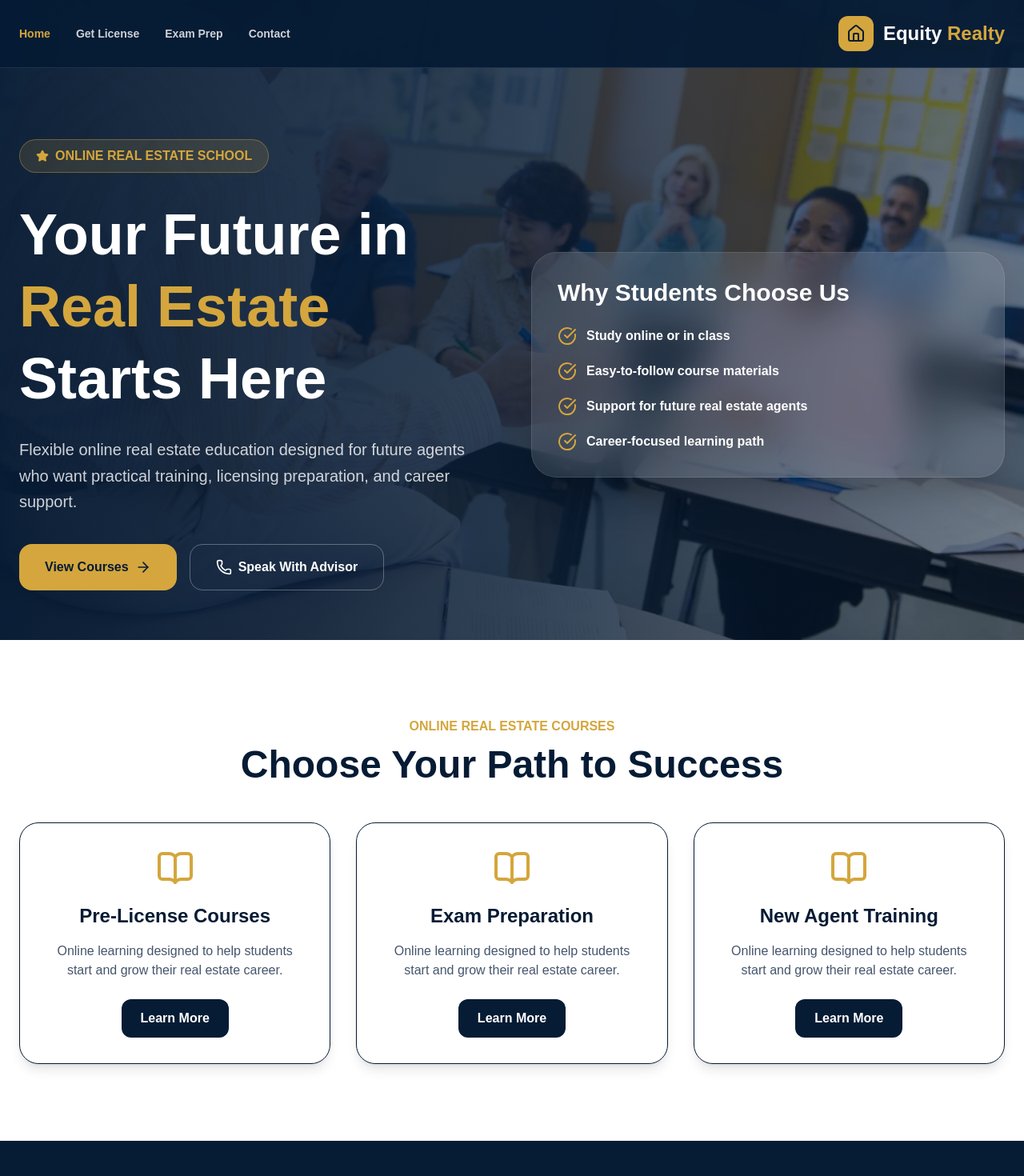
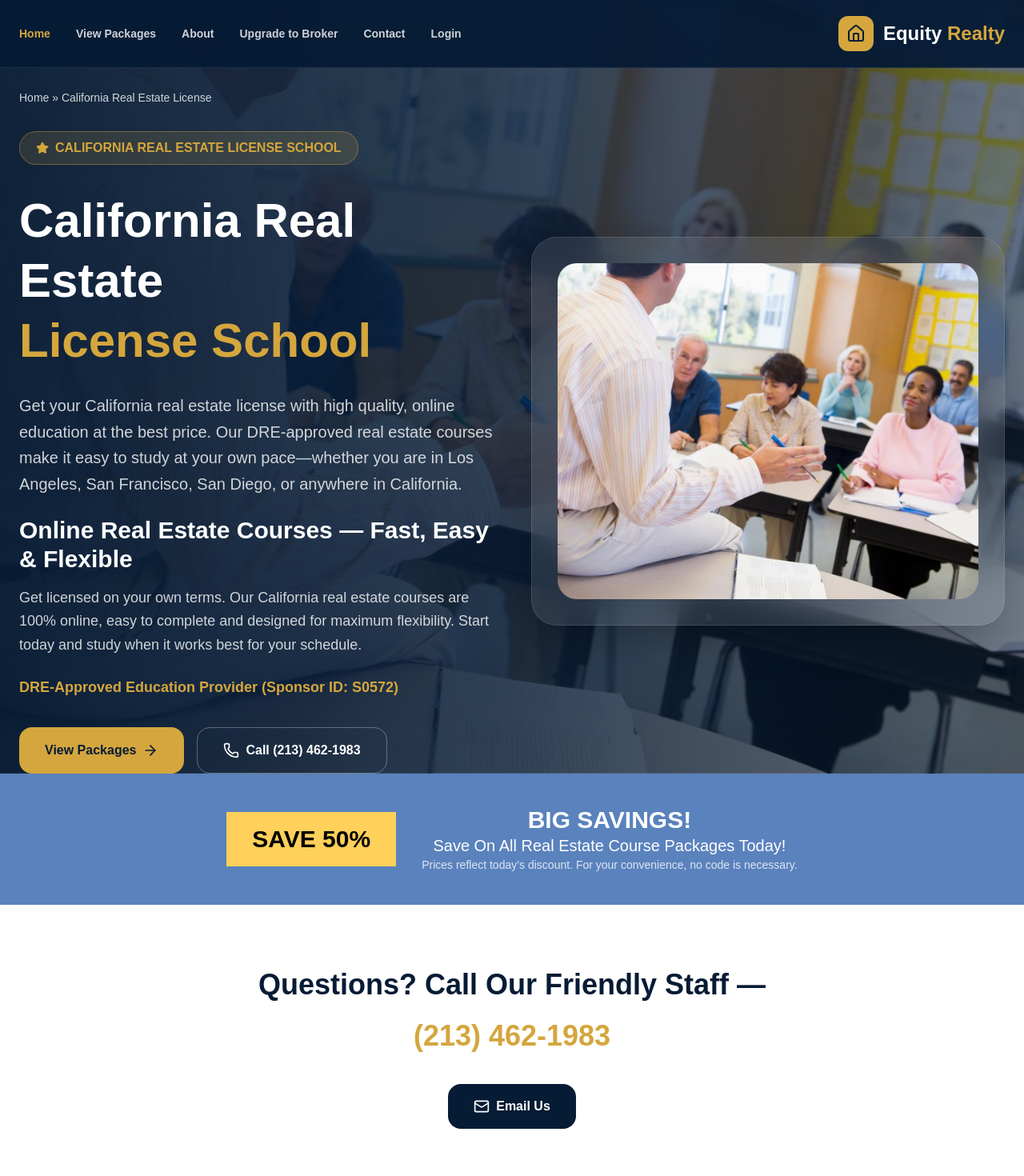
Before and after one commit to 213equity-lgtm/real-estate-school, a Next.js app: page / in a window 1280 px wide. Shown: the top 1470 px of the page at 80% size. Built offline with nearby package versions, Linux system fonts and the light colour scheme.

Commit message:
update landing page content

```diff
--- a/app/page.tsx
+++ b/app/page.tsx
@@ -1,15 +1,6 @@
 "use client";
 
-import {
-  ArrowRight,
-  BookOpen,
-  CheckCircle,
-  GraduationCap,
-  Home,
-  Mail,
-  Phone,
-  Star,
-} from "lucide-react";
+import { ArrowRight, Home, Mail, Phone, Star } from "lucide-react";
 
 export default function HomePage() {
   return (
@@ -18,9 +9,11 @@
         <div className="max-w-7xl mx-auto px-6 py-5 flex justify-between items-center">
           <nav className="hidden md:flex gap-8 text-sm font-bold text-white/80">
             <a className="text-[#d4a63d]" href="#">Home</a>
-            <a href="#courses">Get License</a>
-            <a href="#courses">Exam Prep</a>
+            <a href="#packages">View Packages</a>
+            <a href="#about">About</a>
+            <a href="#broker">Upgrade to Broker</a>
             <a href="#contact">Contact</a>
+            <a href="#login">Login</a>
           </nav>
 
           <div className="flex items-center gap-3">
@@ -43,107 +36,110 @@
       >
         <div className="max-w-7xl mx-auto px-6 pt-28 grid lg:grid-cols-2 gap-12 items-center">
           <div>
+            <div className="text-sm mb-8 text-white/80">
+              Home » California Real Estate License
+            </div>
+
             <div className="inline-flex items-center gap-2 bg-[#d4a63d]/15 border border-[#d4a63d]/40 text-[#d4a63d] px-5 py-2 rounded-full font-bold mb-8">
               <Star className="w-4 h-4 fill-current" />
-              ONLINE REAL ESTATE SCHOOL
+              CALIFORNIA REAL ESTATE LICENSE SCHOOL
             </div>
 
-            <h1 className="text-5xl md:text-7xl font-black leading-tight mb-7">
-              Your Future in <br />
-              <span className="text-[#d4a63d]">Real Estate</span> <br />
-              Starts Here
+            <h1 className="text-4xl md:text-6xl font-black leading-tight mb-7">
+              California Real Estate <br />
+              <span className="text-[#d4a63d]">License School</span>
             </h1>
 
-            <p className="text-xl text-white/80 max-w-2xl leading-relaxed mb-9">
-              Flexible online real estate education designed for future agents
-              who want practical training, licensing preparation, and career support.
+            <p className="text-xl text-white/80 max-w-2xl leading-relaxed mb-6">
+              Get your California real estate license with high quality, online
+              education at the best price. Our DRE-approved real estate courses
+              make it easy to study at your own pace—whether you are in Los
+              Angeles, San Francisco, San Diego, or anywhere in California.
+            </p>
+
+            <h2 className="text-2xl md:text-3xl font-black mb-4">
+              Online Real Estate Courses — Fast, Easy & Flexible
+            </h2>
+
+            <p className="text-lg text-white/80 max-w-2xl leading-relaxed mb-6">
+              Get licensed on your own terms. Our California real estate courses
+              are 100% online, easy to complete and designed for maximum
+              flexibility. Start today and study when it works best for your
+              schedule.
+            </p>
+
+            <p className="text-lg text-[#d4a63d] font-bold mb-9">
+              DRE-Approved Education Provider (Sponsor ID: S0572)
             </p>
 
             <div className="flex flex-col sm:flex-row gap-4">
               <a
-                href="#courses"
+                href="#packages"
                 className="bg-[#d4a63d] text-[#061b34] px-8 py-4 rounded-2xl font-black inline-flex items-center justify-center gap-2"
               >
-                View Courses <ArrowRight className="w-5 h-5" />
+                View Packages <ArrowRight className="w-5 h-5" />
               </a>
 
               <a
-                href="#contact"
+                href="tel:2134621983"
                 className="border border-white/30 px-8 py-4 rounded-2xl font-bold inline-flex items-center justify-center gap-2"
               >
                 <Phone className="w-5 h-5" />
-                Speak With Advisor
+                Call (213) 462-1983
               </a>
             </div>
           </div>
 
           <div className="bg-white/10 backdrop-blur-xl border border-white/10 rounded-[2rem] p-8 shadow-2xl">
-            <h2 className="text-3xl font-black mb-6">
-              Why Students Choose Us
-            </h2>
-
-            <div className="space-y-5">
-              {[
-                "Study online or in class",
-                "Easy-to-follow course materials",
-                "Support for future real estate agents",
-                "Career-focused learning path",
-              ].map((item) => (
-                <div key={item} className="flex items-center gap-3">
-                  <CheckCircle className="w-6 h-6 text-[#d4a63d]" />
-                  <p className="font-semibold">{item}</p>
-                </div>
-              ))}
-            </div>
+            <img
+              src="/classroom.jpg"
+              alt="Real estate class"
+              className="rounded-3xl h-[420px] w-full object-cover"
+            />
           </div>
         </div>
       </section>
 
-      <section id="courses" className="bg-white text-[#061b34] py-24">
-        <div className="max-w-7xl mx-auto px-6 text-center">
-          <p className="text-[#d4a63d] font-black mb-3">
-            ONLINE REAL ESTATE COURSES
-          </p>
-          <h2 className="text-4xl md:text-5xl font-black mb-12">
-            Choose Your Path to Success
-          </h2>
+      <section id="packages" className="bg-[#5a82bd] py-10 text-center">
+        <div className="max-w-7xl mx-auto px-6 flex flex-col md:flex-row items-center justify-center gap-8">
+          <div className="bg-[#ffd05a] text-black px-8 py-4 text-3xl font-black">
+            SAVE 50%
+          </div>
 
-          <div className="grid md:grid-cols-3 gap-8">
-            {[
-              "Pre-License Courses",
-              "Exam Preparation",
-              "New Agent Training",
-            ].map((course) => (
-              <div key={course} className="rounded-3xl p-8 border shadow-lg">
-                <BookOpen className="w-12 h-12 text-[#d4a63d] mx-auto mb-5" />
-                <h3 className="text-2xl font-black mb-4">{course}</h3>
-                <p className="text-slate-600 mb-6">
-                  Online learning designed to help students start and grow their real estate career.
-                </p>
-                <button className="bg-[#061b34] text-white px-6 py-3 rounded-xl font-bold">
-                  Learn More
-                </button>
-              </div>
-            ))}
+          <div>
+            <h2 className="text-3xl font-black">BIG SAVINGS!</h2>
+            <p className="text-xl">
+              Save On All Real Estate Course Packages Today!
+            </p>
+            <p className="text-sm text-white/80">
+              Prices reflect today’s discount. For your convenience, no code is
+              necessary.
+            </p>
           </div>
         </div>
       </section>
 
-      <section id="contact" className="bg-[#061b34] py-24 text-center">
-        <h2 className="text-4xl md:text-5xl font-black mb-6">
-          Ready to Start?
+      <section id="contact" className="bg-white text-[#061b34] py-20 text-center">
+        <h2 className="text-3xl md:text-4xl font-black mb-6">
+          Questions? Call Our Friendly Staff —
         </h2>
-        <p className="text-white/70 mb-8">
-          Contact Equity Realty to continue building the full online school platform.
-        </p>
 
         <a
-          href="mailto:213equity@gmail.com"
-          className="bg-[#d4a63d] text-[#061b34] px-8 py-4 rounded-2xl font-black inline-flex items-center gap-2"
+          href="tel:2134621983"
+          className="text-4xl font-black text-[#d4a63d]"
         >
-          <Mail className="w-5 h-5" />
-          Email Us
+          (213) 462-1983
         </a>
+
+        <div className="mt-10">
+          <a
+            href="mailto:213equity@gmail.com"
+            className="bg-[#061b34] text-white px-8 py-4 rounded-2xl font-black inline-flex items-center gap-2"
+          >
+            <Mail className="w-5 h-5" />
+            Email Us
+          </a>
+        </div>
       </section>
 
       <footer className="bg-[#041326] border-t border-white/10 py-8 text-center text-white/60 text-sm">
```
